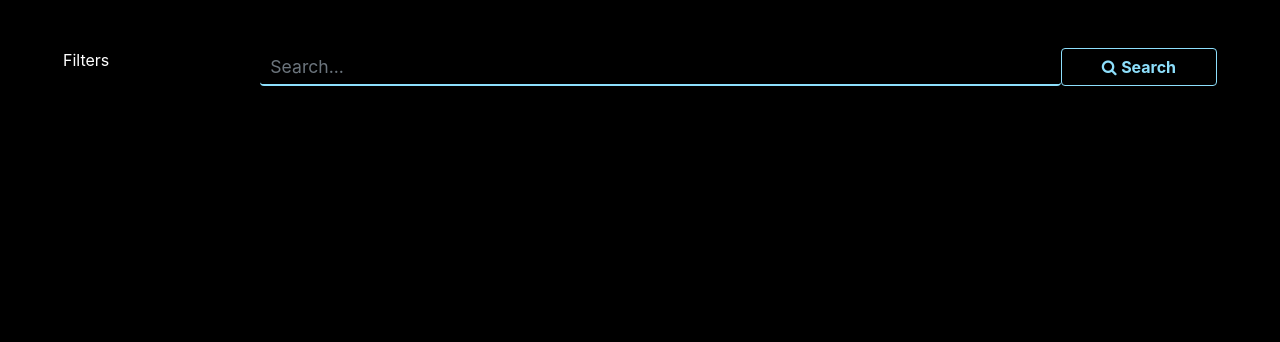
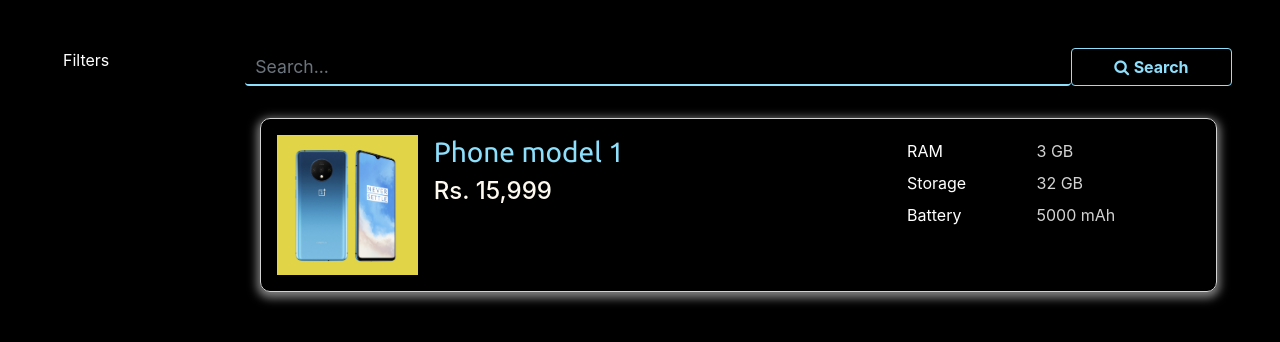
Before and after one commit to LazyCoder-1506/GREADY_prototype, a website: page browse_phone.html in a window 1280 px wide. Drawn offline with nearby package versions, Linux system fonts and the light colour scheme.

Commit message:
browse item added

```diff
--- a/browse_phone.html
+++ b/browse_phone.html
@@ -20,11 +20,11 @@
 <body>
   <div class="container-fluid text-white p-lg-5">
     <div class="row mx-0">
-      <div class="col-12 col-lg-2">
+      <div class="col-12 col-lg-2 collapse" id="filters_div">
         Filters
       </div>
-      <div class="col-12 col-lg-10">
-        <form action="">
+      <div class="col-12 col-lg-10 px-0">
+        <form action="" class="mb-3">
           <div class="form-row">
             <div class="form-group col-10 pr-0">
               <input type="text" class="form-control black_bg bottom_outline_search w-100" name="search_phone" id="search_phone" placeholder="Search..." required>
@@ -34,6 +34,38 @@
             </div>
           </div>
         </form>
+
+        <div class="container-fluid">
+          <div class="row browse_item p-1 p-lg-2 mx-0 mb-3">
+            <div class="col-3 col-lg-2 p-1 p-lg-2">
+              <img src="img/product1.jpg" width="100%" alt="">
+            </div>
+            <div class="col-9 col-lg-6 p-1 p-lg-2">
+              <h3 class="d-none d-lg-block text_blue font_ubuntu">Phone model 1</h3>
+              <h5 class="d-lg-none text_blue font_ubuntu mb-0">Phone model 1</h5>
+              <h4 class="d-none d-lg-block text_floralwhite">Rs. 15,999</h4>
+              <h6 class="d-lg-none text_floralwhite">Rs. 15,999</h6>
+            </div>
+            <div class="col-12 col-lg-4 p-1 p-lg-2">
+              <table class="table black_bg table-borderless">
+                <tbody>
+                  <tr>
+                    <td class="p-0 p-lg-1">RAM</td>
+                    <td class="text_lightgrey p-0 p-lg-1">3 GB</td>
+                  </tr>
+                  <tr>
+                    <td class="p-0 p-lg-1">Storage</td>
+                    <td class="text_lightgrey p-0 p-lg-1">32 GB</td>
+                  </tr>
+                  <tr>
+                    <td class="p-0 p-lg-1">Battery</td>
+                    <td class="text_lightgrey p-0 p-lg-1">5000 mAh</td>
+                  </tr>
+                </tbody>
+              </table>
+            </div>
+          </div>
+        </div>
       </div>
     </div>
   </div>
--- a/css/styles.css
+++ b/css/styles.css
@@ -326,3 +326,19 @@ footer
 .product_price_div{
     background-image: linear-gradient(to bottom right, rgba(50, 50, 50, 1),rgba(16,58,95,1), rgba(37, 103, 164,1));
 }
+
+/* Browse page css */
+@media(min-width : 999px) {
+    #filters_div{
+        display: block !important;
+    }
+}
+
+.browse_item{
+    border: 1px solid lightgray;
+    box-shadow: 0 3px 10px 3px gray;
+    border-radius: 10px;
+}
+.browse_item:hover{
+    box-shadow: 0 3px 15px 5px #8ddffc;
+}
```
